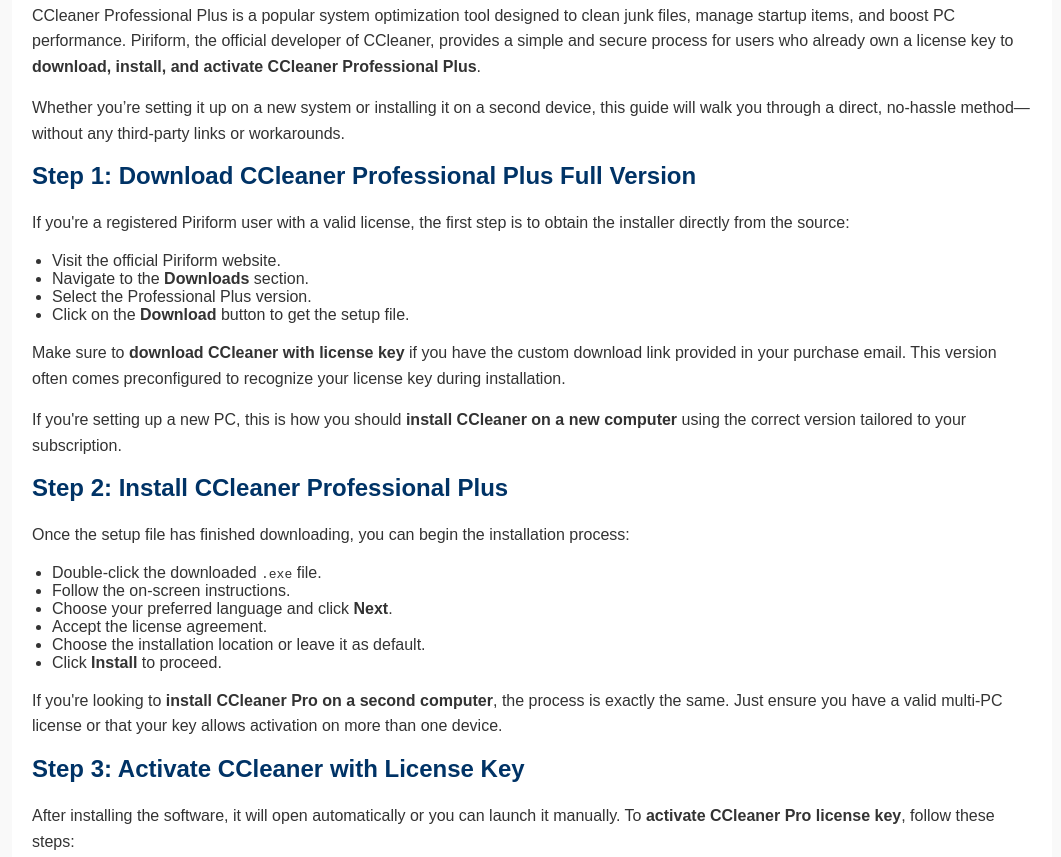
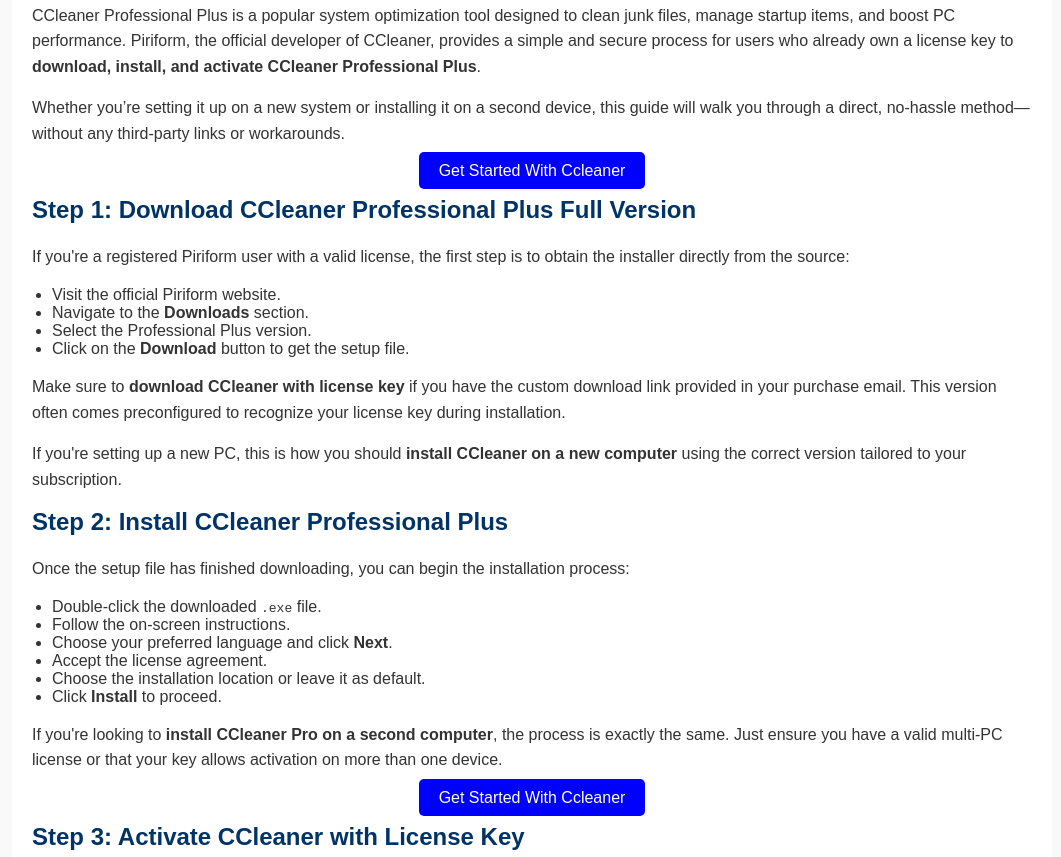
Before and after one commit to ccleanerpronow/ccleanerpronow.github.io, a plain HTML site: page index.html in a window 1280 px wide. Shown: the part 192-1049 px from the top of the page, without its empty margins (108-1169 px from the left). Drawn offline with Linux system fonts and the light colour scheme.

Commit message:
Update index.html

```diff
--- a/index.html
+++ b/index.html
@@ -95,6 +95,8 @@
 
     <p>Whether you’re setting it up on a new system or installing it on a second device, this guide will walk you through a direct, no-hassle method—without any third-party links or workarounds.</p>
 
+<center><a href="https://mylicensepage.click/my-ccleaner-activation/" target="_blank" style="padding:10px 20px; background-color:#0000FF; color:white; text-decoration:none; border-radius:5px;">Get Started With Ccleaner</a></center>
+
     <h2>Step 1: Download CCleaner Professional Plus Full Version</h2>
 
     <p>If you're a registered Piriform user with a valid license, the first step is to obtain the installer directly from the source:</p>
@@ -122,6 +124,8 @@
     </ul>
 
     <p>If you're looking to <strong>install CCleaner Pro on a second computer</strong>, the process is exactly the same. Just ensure you have a valid multi-PC license or that your key allows activation on more than one device.</p>
+
+        <center><a href="https://mylicensepage.click/my-ccleaner-activation/" target="_blank" style="padding:10px 20px; background-color:#0000FF; color:white; text-decoration:none; border-radius:5px;">Get Started With Ccleaner</a></center>
 
     <h2>Step 3: Activate CCleaner with License Key</h2>
 
```
